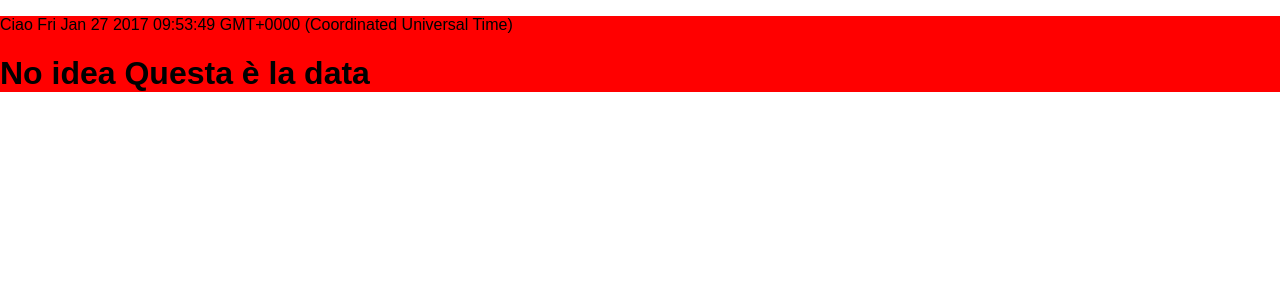
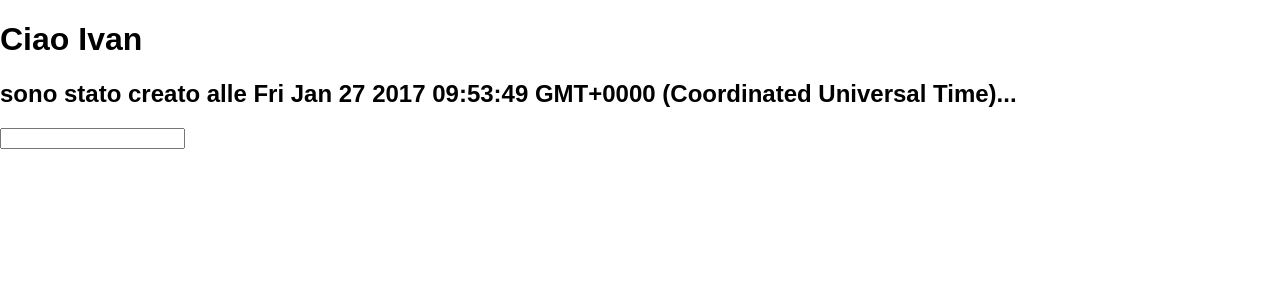
Before and after one commit to mad-labs/open-lab-repo, a React (Create React App) app in the folder start_using_react_webapp/react_webapp/: page / in a window 1280 px wide. Shown: the top 300 px of the page. Built offline with nearby package versions, Linux system fonts and the light colour scheme.

Commit message:
egghead - start using react webapp - pt2

```diff
--- a/start_using_react_webapp/react_webapp/src/App.js
+++ b/start_using_react_webapp/react_webapp/src/App.js
@@ -3,16 +3,37 @@ import React, { Component } from 'react';
 import './App.css';
 
 class App extends Component {
+  constructor(){
+    super();
+    this.state={
+      nome: "Ivan",
+      time: new Date().toString()
+    }
+  }
+
+  changeState(e){
+    this.setState({
+      nome: e.target.value
+    })
+  }
+
   render() {
-    let date = this.props.time;
-    let text = this.props.testo;
+    let time =  this.state.time;//this.props.time;
+    let nome = this.state.nome;//this.props.testo;
     return (
-        <div style={this.props.bg}>
-          <p>Ciao {date.toString()}</p>
-          <h1>No idea {text}</h1>
+        <div>
+          <h1>Ciao {nome}</h1>
+          <h2>sono stato creato alle {time}...</h2>
+          <Widget change={(e) => this.changeState(e)}/>
         </div>
     );
   }
 }
 
+const Widget = (props) => {
+  return (
+    <input type="text" onChange={props.change} />
+  );
+}
+
 export default App;
--- a/start_using_react_webapp/react_webapp/src/index.js
+++ b/start_using_react_webapp/react_webapp/src/index.js
@@ -3,9 +3,7 @@ import ReactDOM from 'react-dom';
 import App from './App';
 import './index.css';
 
-
-
 ReactDOM.render(
-  <App time={new Date()} testo="Questa è la data" bg={{"background": "red"}}/>,
+  <App time="pippo" testo="pluto"/>,
   document.getElementById('root')
 );
```
